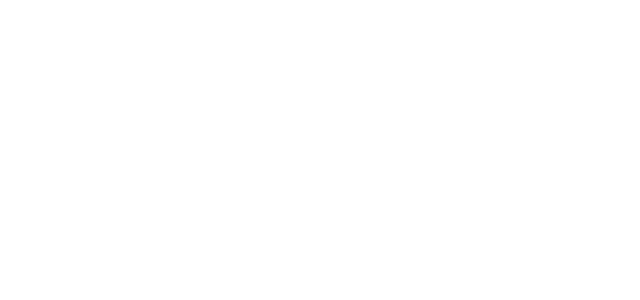
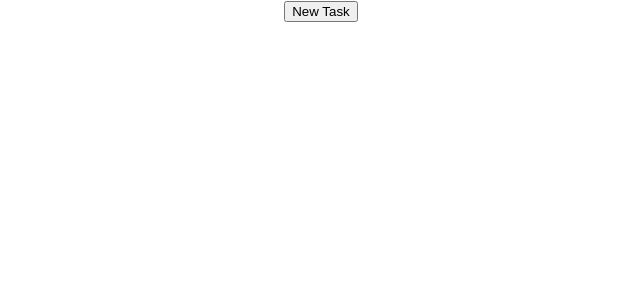
Before and after one commit to tcrurup/wow_task_manager, a React (Create React App) app in the folder task_manager_frontend/: page / in a window 1280 px wide. Shown: the top 300 px of the page, without its empty margins (319-959 px from the left). Built offline with nearby package versions, Linux system fonts and the light colour scheme.

Commit message:
can add new task to task list

```diff
--- /dev/null
+++ b/task_manager_frontend/src/containers/Task.js
@@ -0,0 +1,20 @@
+import React, { Component } from "react"
+
+class Task extends Component{
+
+    constructor(props){
+        super(props)
+        this.state = {
+            currentTask: "N/A"
+        }
+        return this
+    }
+
+    render = () => <div>
+        {this.state.currentTask}
+    </div>
+
+
+}
+
+export default Task
--- a/task_manager_frontend/src/containers/TaskBox.js
+++ b/task_manager_frontend/src/containers/TaskBox.js
@@ -1,4 +1,5 @@
-import React, {Component} from 'react'
+import React, { Component } from "react"
+import Task from "./Task"
 
 class TaskBox extends Component{
 
@@ -10,11 +11,18 @@
         };
     }
 
-    render = () => <div class="taskBox">
-    </div>
+    render = () => {
+        console.log(this.state.tasks)
+        return <div className="taskBox">
+            <button type="button" onClick={this.newTask.bind(this)}>New Task</button>
+            {this.state.tasks}
+        </div>
+    }
 
-    newTask = () => {
-
+    newTask(){
+        this.setState(prevState => {
+            return { tasks: [...prevState.tasks, <Task/>] }
+        })
     }
 }
 
```
